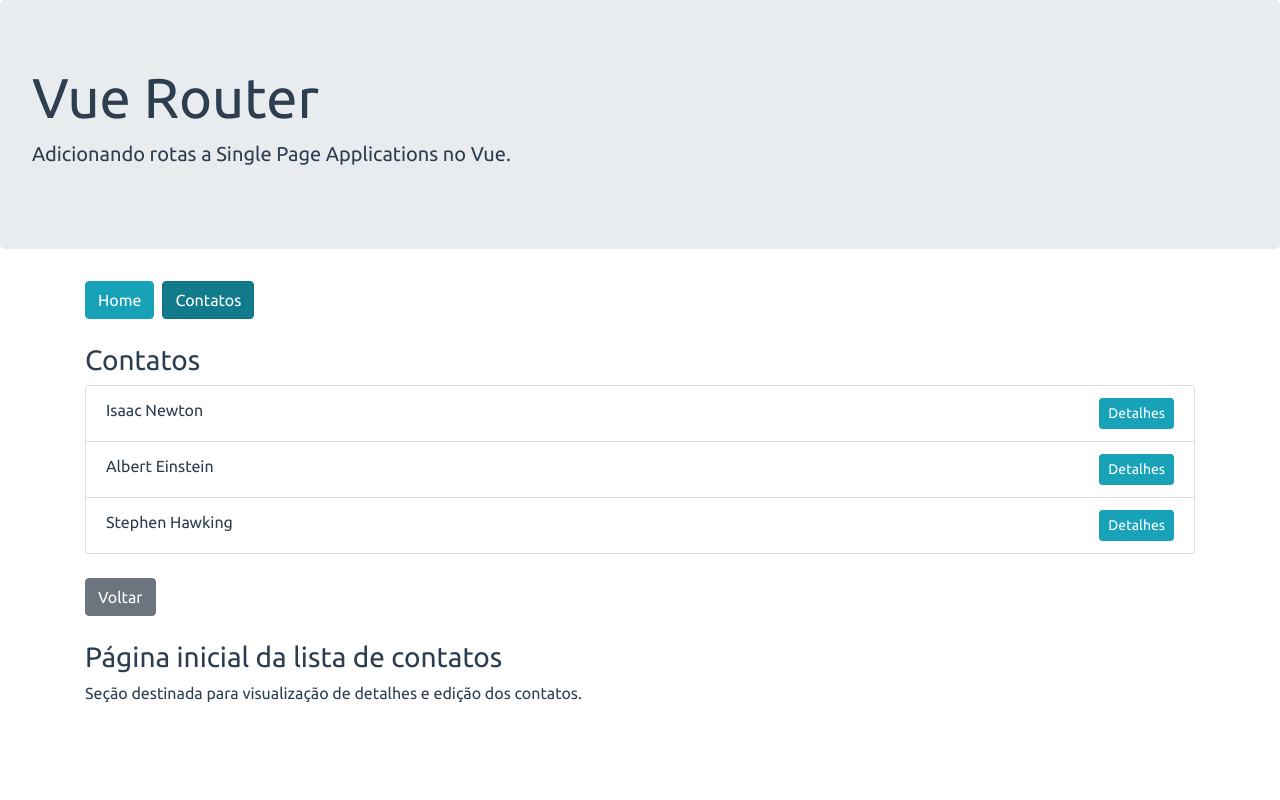
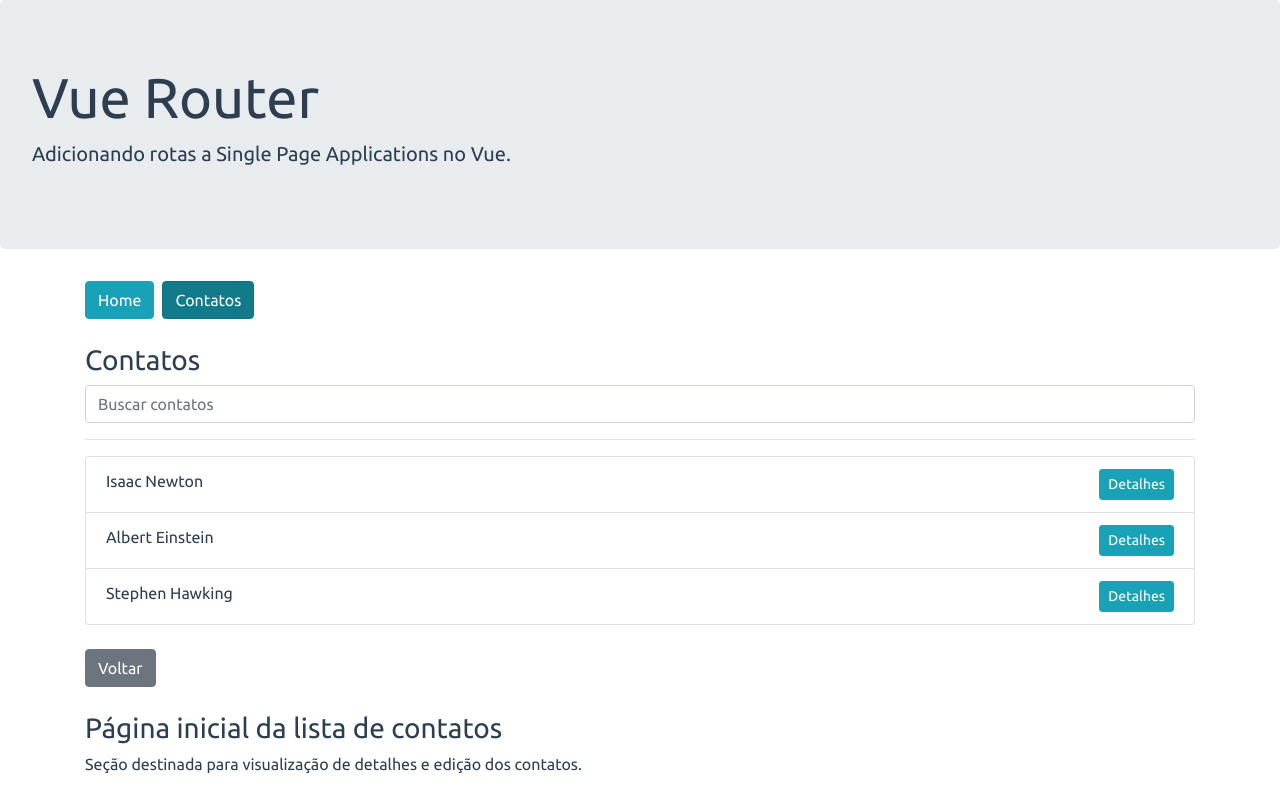
Before and after one commit to ponqueli/vue-rotas, a Vue app: page /contatos/ in a window 1280 px wide. Built offline with nearby package versions, Linux system fonts and the light colour scheme; the HTML template or start-up script is replaced by a standard one.

Commit message:
rotas, alias, rotas coringas, rotas coringas dentro de um contexto

```diff
--- a/src/components/contatos/ContatosLista.vue
+++ b/src/components/contatos/ContatosLista.vue
@@ -1,8 +1,20 @@
 <template>
     <div>
         <h3 class="font-weight-light">Contatos</h3>
-        <ul class="list-group" v-if="contatos.length > 0">
-            <ContatosListaItem class="list-group-item" v-for="contato in contatos" :key="contato.id"
+
+        <div class="form-group">
+            <input
+                type="search"
+                class="form-control"
+                placeholder="Buscar contatos"
+                @keyup.enter="buscar"
+                :value="$route.query.busca">
+        </div>
+
+        <hr>
+
+        <ul class="list-group" v-if="contatosFiltrados.length > 0">
+            <ContatosListaItem class="list-group-item" v-for="contato in contatosFiltrados" :key="contato.id"
                 :contato="contato" />
         </ul>
         <p v-else>Nenhum contato cadastrado</p>
@@ -27,7 +39,21 @@
             ]
         }
     },
+    computed:{
+        contatosFiltrados(){
+            const busca = this.$route.query.busca
+            return !busca
+                    ? this.contatos
+                    : this.contatos.filter(contato => { return contato.nome.toLowerCase().includes(busca.toLowerCase()) })
+        }
+    },
     methods: {
+        buscar(event){
+            this.$router.push({
+                path:'/contatos',
+                query: { busca: event.target.value }
+            })
+        },
         voltar() {
             this.$router.back() //mais adequado nesse contexto
         }
```
